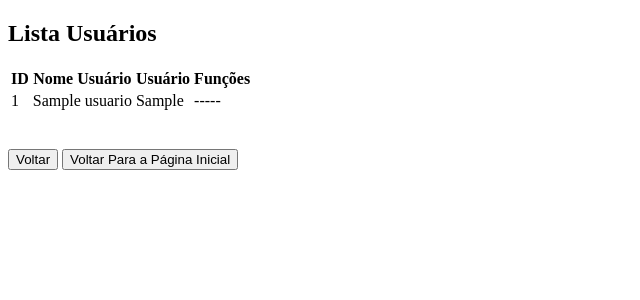
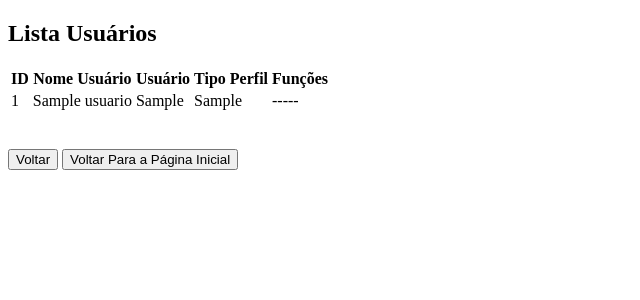
Before and after one commit to azaholmesy/FirstPHP, a PHP site: page /view/listaUsuario.php in a window 1280 px wide. Shown: the top 300 px of the page, without its empty margins (0-640 px from the left). Run offline with PHP 8.4, Linux system fonts and the light colour scheme; tables that the repository leaves empty or names only in its code hold one stand-in row (values such as "Sample post").

Commit message:
adding perfilAcesso to list

```diff
--- a/view/listaUsuario.php
+++ b/view/listaUsuario.php
@@ -19,6 +19,7 @@
                         <th>ID</th>
                         <th>Nome Usuário</th>
                         <th>Usuário</th>
+                        <th>Tipo Perfil</th>
                         <th>Funções</th>
                     </tr>
                 </thead>
@@ -30,6 +31,7 @@
                         <td><?php echo $user['idUsuario']; ?></td>
                         <td><?php echo $user['nomeUsuario']; ?></td>
                         <td><?php echo $user['usuario']; ?></td>
+                        <td><?php echo $user['perfilAcesso']; ?></td>
                         <td>-----</td>
                     </tr>
                     <?php
```
